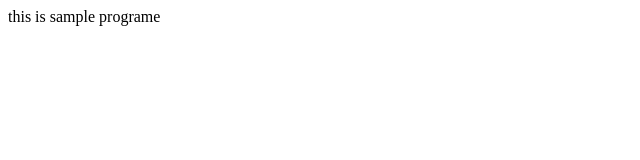
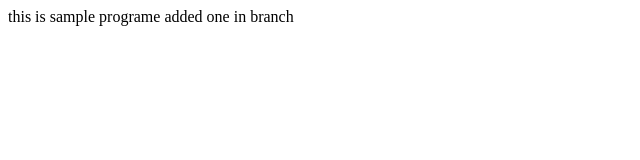
Before and after one commit to krishna4721/VMware, a plain HTML site: page index.html in a window 1280 px wide. Shown: the whole page, without its empty margins (0-640 px from the left). Drawn offline with Linux system fonts and the light colour scheme.

Commit message:
branch commit

```diff
--- a/index.html
+++ b/index.html
@@ -6,5 +6,6 @@
   </head>
   <body>
     this is sample programe
+    added one in branch
   </body>
 </html>
```
